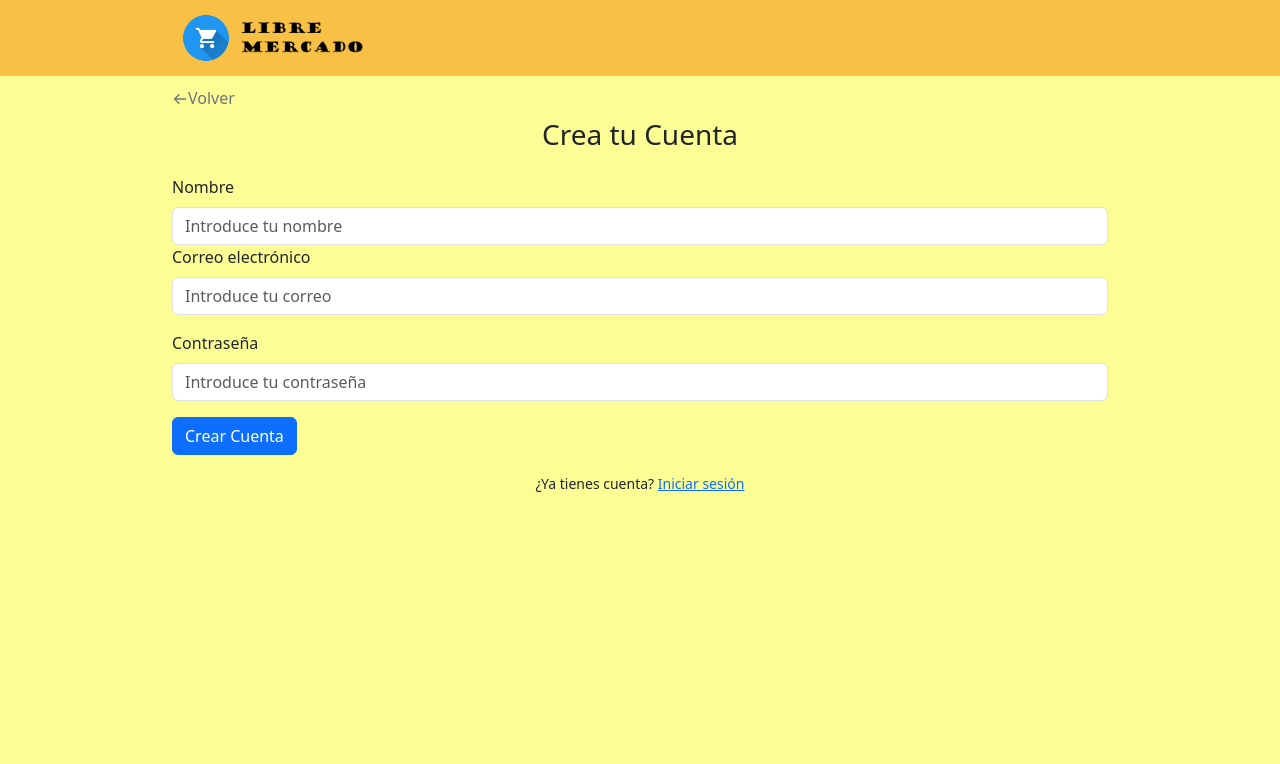
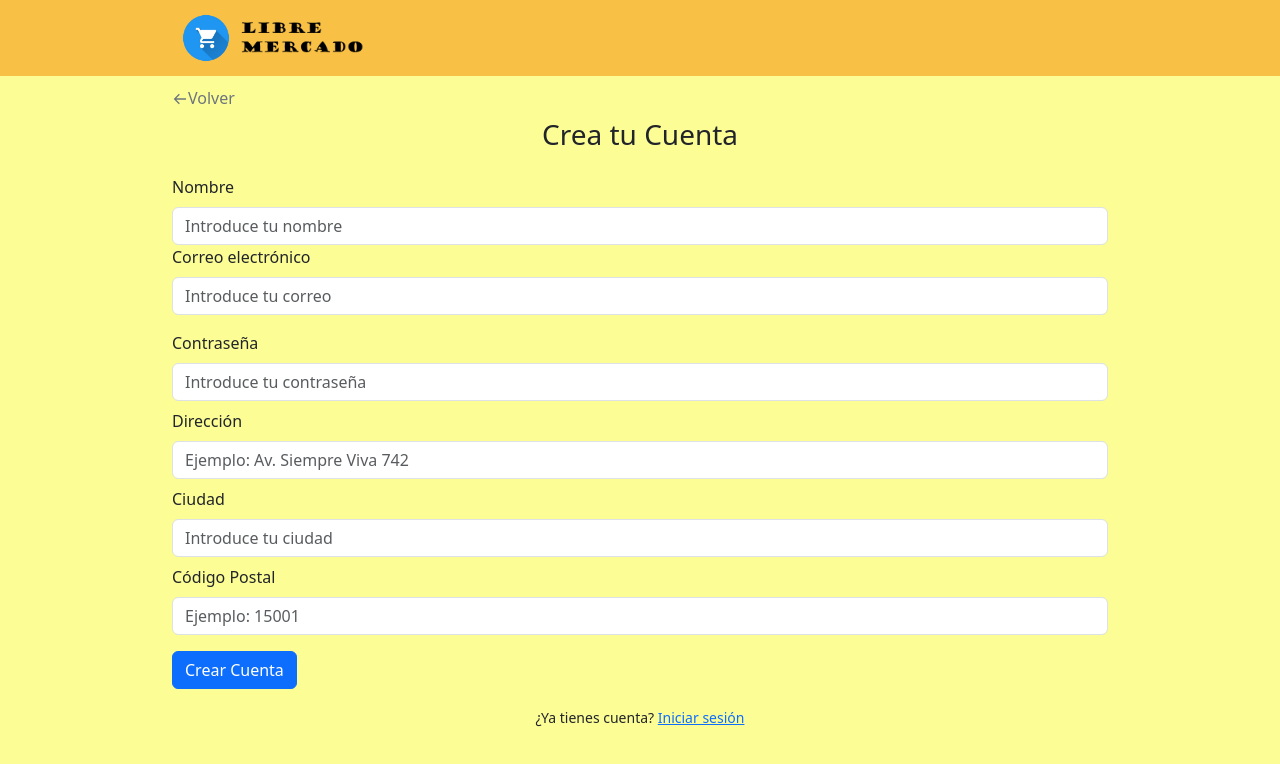
Before and after one commit to rubenevivancos/BazarUniversal_StackPERN, a React (Create React App) app in the folder client/: page /signUp in a window 1280 px wide. Shown: the top 764 px of the page. Built offline with nearby package versions, Linux system fonts and the light colour scheme; no server answers.

Commit message:
feat: The following fields are added to the signup page: address, city, and postal code

```diff
--- a/client/src/Components/ProductDetail/productDetail.js
+++ b/client/src/Components/ProductDetail/productDetail.js
@@ -44,10 +44,10 @@ export default function ProductDetail() {
                                 <GoBack/>
                             </Row>
                             <Row>
-                                <Col md={9} className="border border-2 border-primary rounded p-3">
+                                <Col md={9}>
                                     <Row className="mb-4">
                                         {/* Columna para el carrusel de imagenes */}
-                                        <Col md={4} className="d-flex flex-column align-items-center border border-2 border-primary rounded p-3">
+                                        <Col md={4} className="d-flex flex-column align-items-end">
                                             {product.Images.map((image, index) => (
                                                 <Image
                                                     key={index}
@@ -62,12 +62,12 @@ export default function ProductDetail() {
                                             ))}
                                         </Col>
                                         {/* Columna para la imagen */}
-                                        <Col md={8} className="d-flex justify-content-center align-items-center border border-2 border-primary rounded p-3">
+                                        <Col md={8} className="d-flex justify-content-center align-items-center">
                                             <Image src={selectedImage || product.Images[0].url} alt={product.title} className="img-fluid" style={{ height: '60vh', objectFit: 'contain' }}/>
                                         </Col>
                                     </Row>
                                 </Col>
-                                <Col md={3} className="d-flex flex-column flex-wrap justify-content-center border border-2 border-primary rounded p-3">
+                                <Col md={3} className="d-flex flex-column flex-wrap justify-content-center">
                                     <Row className="mb-4">
                                         <Col className="d-flex flex-column flex-wrap justify-content-start align-items-start">
                                             <h5>{product.title} - {product.brand}</h5>
--- a/client/src/Components/SignUp/signUp.js
+++ b/client/src/Components/SignUp/signUp.js
@@ -15,8 +15,10 @@ const SignUp = () => {
   const [name, setName] = useState('');
   const [email, setEmail] = useState('');
   const [password, setPassword] = useState('');
+  const [address, setAddress] = useState('');
+  const [city, setCity] = useState('');
+  const [postalCode, setPostalCode] = useState('');
   const [error, setError] = useState('');
-  const [success, setSuccess] = useState('');
   const navigate = useNavigate();
 
   const errorFromStore = useSelector((state) => state.userReducer.error);
@@ -46,7 +48,7 @@ const SignUp = () => {
     setError('');
 
 
-    dispatch(signUp(name, email, password));
+    dispatch(signUp(name, email, password, address, city, postalCode));
   };
 
   return (
@@ -106,6 +108,42 @@ const SignUp = () => {
                                     />
                                 </Form.Group>
 
+                                {/* Campo de Dirección */}
+                                <Form.Group controlId="formAddress" className="mt-2">
+                                    <Form.Label>Dirección</Form.Label>
+                                    <Form.Control
+                                    type="text"
+                                    placeholder="Ejemplo: Av. Siempre Viva 742"
+                                    value={address}
+                                    onChange={(e) => setAddress(e.target.value)}
+                                    required
+                                    />
+                                </Form.Group>
+
+                                {/* Campo de Ciudad */}
+                                <Form.Group controlId="formCity" className="mt-2">
+                                    <Form.Label>Ciudad</Form.Label>
+                                    <Form.Control
+                                    type="text"
+                                    placeholder="Introduce tu ciudad"
+                                    value={city}
+                                    onChange={(e) => setCity(e.target.value)}
+                                    required
+                                    />
+                                </Form.Group>
+
+                                {/* Campo de Código Postal */}
+                                <Form.Group controlId="formPostalCode" className="mt-2">
+                                    <Form.Label>Código Postal</Form.Label>
+                                    <Form.Control
+                                    type="text"
+                                    placeholder="Ejemplo: 15001"
+                                    value={postalCode}
+                                    onChange={(e) => setPostalCode(e.target.value)}
+                                    required
+                                    />
+                                </Form.Group>
+
                                 {/* Botón de registro */}
                                 <Button variant="primary" type="submit" className="mt-3">
                                     Crear Cuenta
```
